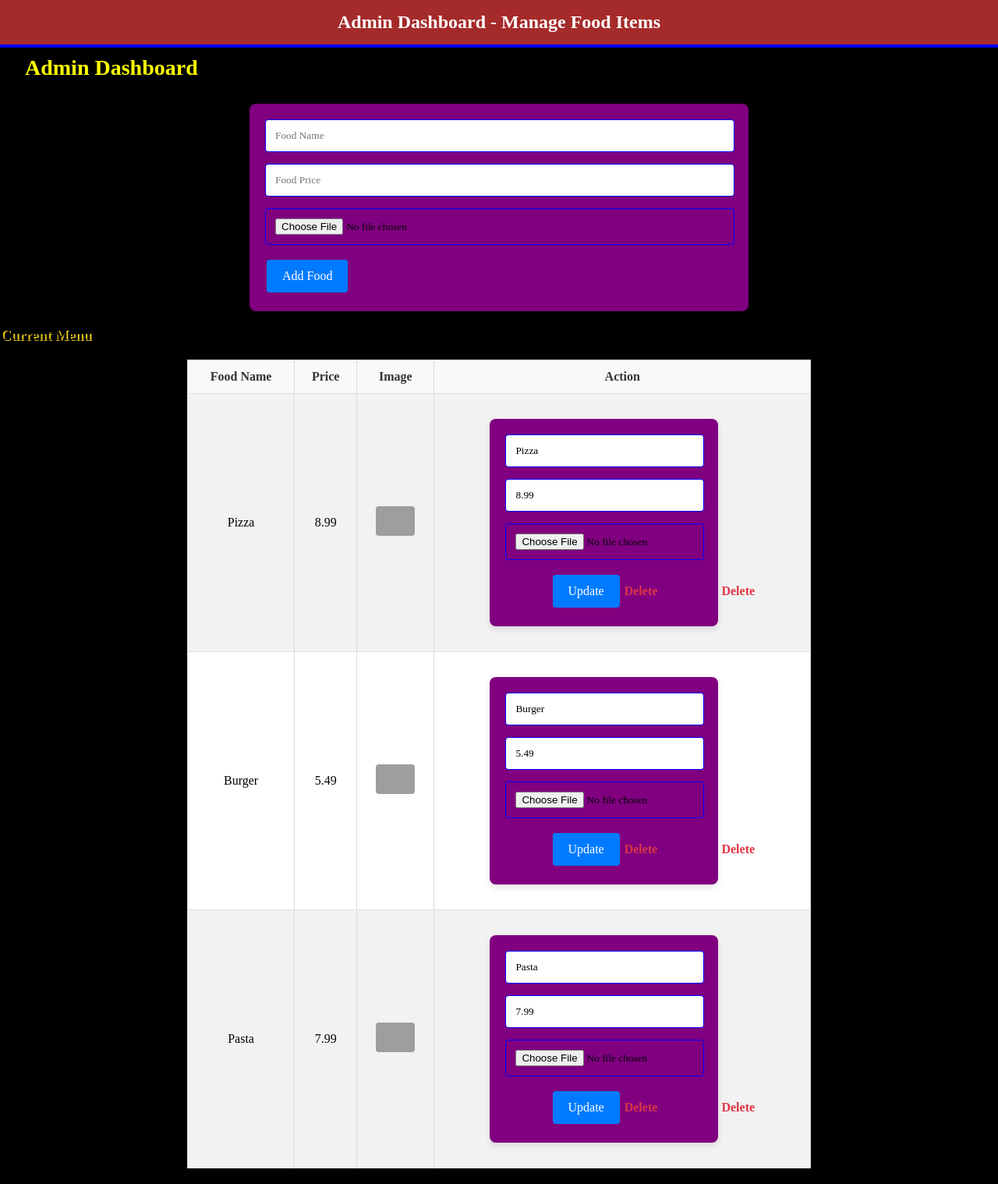
After one commit to Priyanshu80prasad/Priyanshu, a PHP site: the page made by Prasad_Restra/manage item.php in a window 1280 px wide. The commit adds this page. Shown: the whole page at 78% size. Run offline with PHP 8.4, Linux system fonts and the light colour scheme; data comes from the database, SQL or seed files in the repository; both versions use the stored data as it was after the commit; grey boxes are pictures that could not be loaded.

Commit message:
Add files via upload

```diff
--- a/Prasad_Restra/includes/dbh.inc.php
+++ b/Prasad_Restra/includes/dbh.inc.php
@@ -1,13 +1,9 @@
 <?php
 $servername = "localhost";
 $dbUsername = "root";
-$dbPassword = ""; // Default XAMPP password
-$dbName = "restaurant_reservation"; // Change this to your correct database name
-
-// Create connection
+$dbPassword = "";
+$dbName = "restaurant_reservation";
 $conn = mysqli_connect($servername, $dbUsername, $dbPassword, $dbName);
-
-// Check connection
 if (!$conn) {
     die("Connection failed: " . mysqli_connect_error());
 }
--- a/Prasad_Restra/includes/view.reservation.inc.php
+++ b/Prasad_Restra/includes/view.reservation.inc.php
@@ -98,7 +98,8 @@ if(isset($_SESSION['user_id'])){
                       <td>".$row["telephone"]."</td>
                       <td>".$row["reg_date"]."</td>
                       <td><textarea readonly>".$row["comment"]."</textarea></td>
-                      <td class='table-danger'><button type='submit' name='delete-submit' class='btn btn-danger btn-sm'>Cancel</button></td>
+                      <td class='table-danger'><button type='submit' name='delete-submit'
+                       class='btn btn-danger btn-sm'>Cancel</button></td>
                           </form>
                     </tr>
               </tbody>";
--- a/Prasad_Restra/index.php
+++ b/Prasad_Restra/index.php
@@ -104,6 +104,8 @@ feels like home. Whether you're in the mood for a comforting classic or an adven
 </div><br><br>
 <!----end of gallery -->
 
+
+
 <div class="container" id="reservation">
     <h3 class="text-center"><br><br>Reservation<br><br></h3>
     <img  src="img/16.jpg" class="img-fluid rounded">
@@ -124,7 +126,7 @@ feels like home. Whether you're in the mood for a comforting classic or an adven
             <div class="col">
 
 
-                <div class="signup-form">
+
                     <form action="#footer" method="post">
                     <div class="form-group">
 
--- /dev/null
+++ b/Prasad_Restra/manage item.php
@@ -0,0 +1,230 @@
+
+<?php
+// admin_dashboard.php
+
+include 'includes/dbh.inc.php'; // Include database connection
+
+// Handle Add Food
+if (isset($_POST['add_food'])) {
+    $food_name = $_POST['food_name'];
+    $food_price = $_POST['food_price'];
+
+    // Image upload logic
+    $image = $_FILES['food_image']['name'];
+    $target = "img/" . basename($image);
+
+    if (move_uploaded_file($_FILES['food_image']['tmp_name'], $target)) {
+        $sql = "INSERT INTO food (name, price, image) VALUES ('$food_name', '$food_price', '$image')";
+        mysqli_query($conn, $sql);
+        echo "Food item added successfully.";
+    } else {
+        echo "Failed to upload image.";
+    }
+}
+
+// Handle Update Food
+if (isset($_POST['update_food'])) {
+    $food_id = $_POST['food_id'];
+    $food_name = $_POST['food_name'];
+    $food_price = $_POST['food_price'];
+
+    $sql = "UPDATE food SET name='$food_name', price='$food_price' WHERE id=$food_id";
+
+    // Update image if a new one is uploaded
+    if (!empty($_FILES['food_image']['name'])) {
+        $image = $_FILES['food_image']['name'];
+        $target = "img/" . basename($image);
+        if (move_uploaded_file($_FILES['food_image']['tmp_name'], $target)) {
+            $sql = "UPDATE food SET name='$food_name', price='$food_price', image='$image' WHERE id=$food_id";
+        }
+    }
+
+    mysqli_query($conn, $sql);
+    echo "Food item updated successfully.";
+}
+
+// Handle Delete Food
+if (isset($_GET['delete'])) {
+    $food_id = $_GET['delete'];
+    mysqli_query($conn, "DELETE FROM food WHERE id=$food_id");
+    echo "Food item deleted successfully.";
+}
+
+// Fetch all food items
+$food_items = mysqli_query($conn, "SELECT * FROM food");
+?>
+
+<!DOCTYPE html>
+<html lang="en">
+<head>
+    <meta charset="UTF-8">
+    <title>Admin Dashboard</title>
+    <link rel="stylesheet" href="css/style.css"> <!-- Link to your stylesheet -->
+    <style>/* General Body Style */
+body {
+    font-family: 'Segoe UI', Tahoma, Geneva, Verdana, sans-serif;
+    margin: 10;
+    padding: 10;
+    background-color: black;
+}
+
+/* Header Style */
+h2 {
+    background-color: brown;
+    color: white;
+    padding: 15px;
+    margin: 10;
+    text-align: center;
+    font-size: 24px;
+    border-bottom: 4px solid blue;
+}
+
+/* Navigation Links */
+li a {
+    text-decoration: none;
+    color: yellow;
+    font-size: 28px;
+    margin: 10px;
+    display: inline-block;
+}
+
+li a:hover {
+    text-decoration: underline;
+    color:red;
+}
+
+/* Form Style */
+form {
+    margin: 20px auto;
+    padding: 20px;
+    max-width: 600px;
+    background-color: purple    ;
+    border-radius: 8px;
+    box-shadow: 0 4px 8px rgba(0,0,0,0.1);
+}
+
+input[type="text"],
+input[type="number"],
+input[type="file"] {
+    display: block;
+    width: calc(100% - 24px); /* Adjust width to account for padding */
+    margin-bottom: 15px;
+    padding: 12px;
+    border: 1px solid blue;
+    border-radius: 4px;
+}
+
+button {
+    background-color: #007bff;
+    color: white;
+    border: none;
+    padding: 12px 20px;
+    text-align: center;
+    text-decoration: none;
+    display: inline-block;
+    font-size: 16px;
+    margin: 4px 2px;
+    cursor: pointer;
+    border-radius: 4px;
+    transition: background-color 0.3s ease;
+}
+
+button:hover {
+    background-color: red;
+}
+
+/* Table Style */
+table {
+    width: 100%;
+    border-collapse: collapse;
+    margin: 20px auto;
+    max-width: 800px;
+    background-color:white;
+    border-radius: 8px;
+    box-shadow: 0 4px 8px rgba(0,0,0,0.1);
+}
+
+th, td {
+    border: 1px solid #ddd;
+    padding: 12px;
+    text-align: center;
+}
+
+th {
+    background-color: #f8f9fa;
+    color: #333;
+}
+
+tr:nth-child(even) {
+    background-color: #f2f2f2;
+}
+
+img {
+    max-width: 800px;
+    height: auto;
+    border-radius: 4px;
+}
+
+a {
+    color: #dc3545;
+    text-decoration: none;
+    font-weight: bold;
+}
+
+a:hover {
+    text-decoration: underline;
+}
+
+        </style>
+</head>
+
+
+<body>
+
+
+
+<h2>Admin Dashboard - Manage Food Items</h2>
+<li><a href="admin_dashboard.php">Admin Dashboard</a></li> <!-- Fixed the link -->
+
+<!-- Add Food Form -->
+<form method="POST" enctype="multipart/form-data">
+    <input type="text" name="food_name" placeholder="Food Name" required>
+    <input type="number" name="food_price" placeholder="Food Price" required>
+    <input type="file" name="food_image" accept="image/*" required>
+    <button type="submit" name="add_food">Add Food</button>
+</form>
+
+<h3>Current Menu</h3>
+<table>
+    <tr>
+        <th>Food Name</th>
+        <th>Price</th>
+        <th>Image</th>
+        <th>Action</th>
+    </tr>
+    <?php while ($row = mysqli_fetch_assoc($food_items)) { ?>
+    <tr>
+        <td><?php echo $row['name']; ?></td>
+        <td><?php echo $row['price']; ?></td>
+        <td><img src="img/<?php echo $row['image']; ?>" width="50"></td>
+        <td>
+            <!-- Edit Form -->
+            <form method="POST" enctype="multipart/form-data" style="display: inline-block;">
+                <input type="hidden" name="food_id" value="<?php echo $row['id']; ?>">
+                <input type="text" name="food_name" value="<?php echo $row['name']; ?>" required>
+                <input type="number" name="food_price" value="<?php echo $row['price']; ?>" required>
+                <input type="file" name="food_image" accept="image/*">
+                <button type="submit" name="update_food">Update</button>
+                <a href="manage item.php?delete=<?php echo $row['id']; ?>">Delete</a>
+            </form>
+
+            <!-- Delete Food -->
+            <a href="manage item.php?delete=<?php echo $row['id']; ?>">Delete</a>
+
+        </td>
+    </tr>
+    <?php } ?>
+</table>
+
+</body>
+</html>
--- a/Prasad_Restra/reservation.php
+++ b/Prasad_Restra/reservation.php
@@ -104,7 +104,6 @@ if(isset($_SESSION['user_id'])){
             </div>
 
 
-    </div>
 
             <div class="form-group">
             <label for="guests">Enter your Number</label>
```
Also changed, not shown: Prasad_Restra/admin_dashboard.php (+41 -19 lines), Prasad_Restra/admin_login.php (+10 -6 lines), Prasad_Restra/demo.php (added, +13 -0 lines), Prasad_Restra/header.php (+9 -5 lines), Prasad_Restra/includes/reservation.inc.php (+10 -4 lines), Prasad_Restra/loginsystem.sql (+26 -10 lines), Prasad_Restra/menu.php (added, +76 -0 lines), Prasad_Restra/updatefooditem.php (added, +12 -0 lines), Prasad_Restra/img/bolte flange.jpeg (added), Prasad_Restra/img/bolte gnb.jpeg (added).
